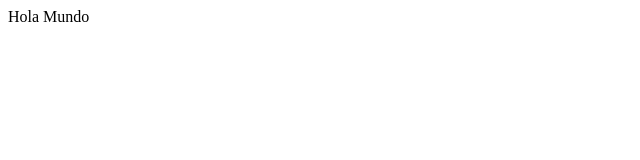
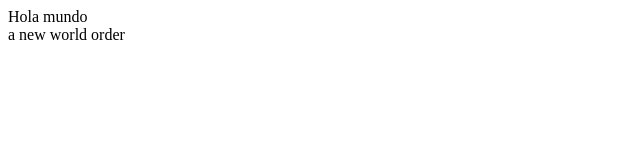
Before and after one commit to haydenhw/AnkiAssistant, a React app: page / in a window 1280 px wide. Shown: the full height of the page, 0-640 px from the left. Built offline with nearby package versions, Linux system fonts and the light colour scheme.

Commit message:
updated index.html

```diff
--- a/index.html
+++ b/index.html
@@ -5,6 +5,7 @@
     <title>Webpack + React</title>
   </head>
   <body>
+    <div>Hola mundo</div>
     <div id="root"></div>
   </body>
   <script src="app.js"></script>
--- a/package.json
+++ b/package.json
@@ -4,7 +4,8 @@
   "description": "",
   "main": "index.js",
   "scripts": {
-    "start": "webpack-dev-server"
+    "start": "webpack-dev-server",
+    "build": "webpack"
   },
   "repository": {
     "type": "git",
--- a/src/components/App.js
+++ b/src/components/App.js
@@ -3,7 +3,7 @@
 export default function() {
   return(
     <div className="test">
-      Hola  Mundo
+      a new world order
     </div>
   )
 }
--- a/webpack.config.js
+++ b/webpack.config.js
@@ -28,6 +28,5 @@
         loaders: ["sass-loader"],
       },
     ],
-
    },
 }
```
Also changed, not shown: dist/app.js, 1 other file.
